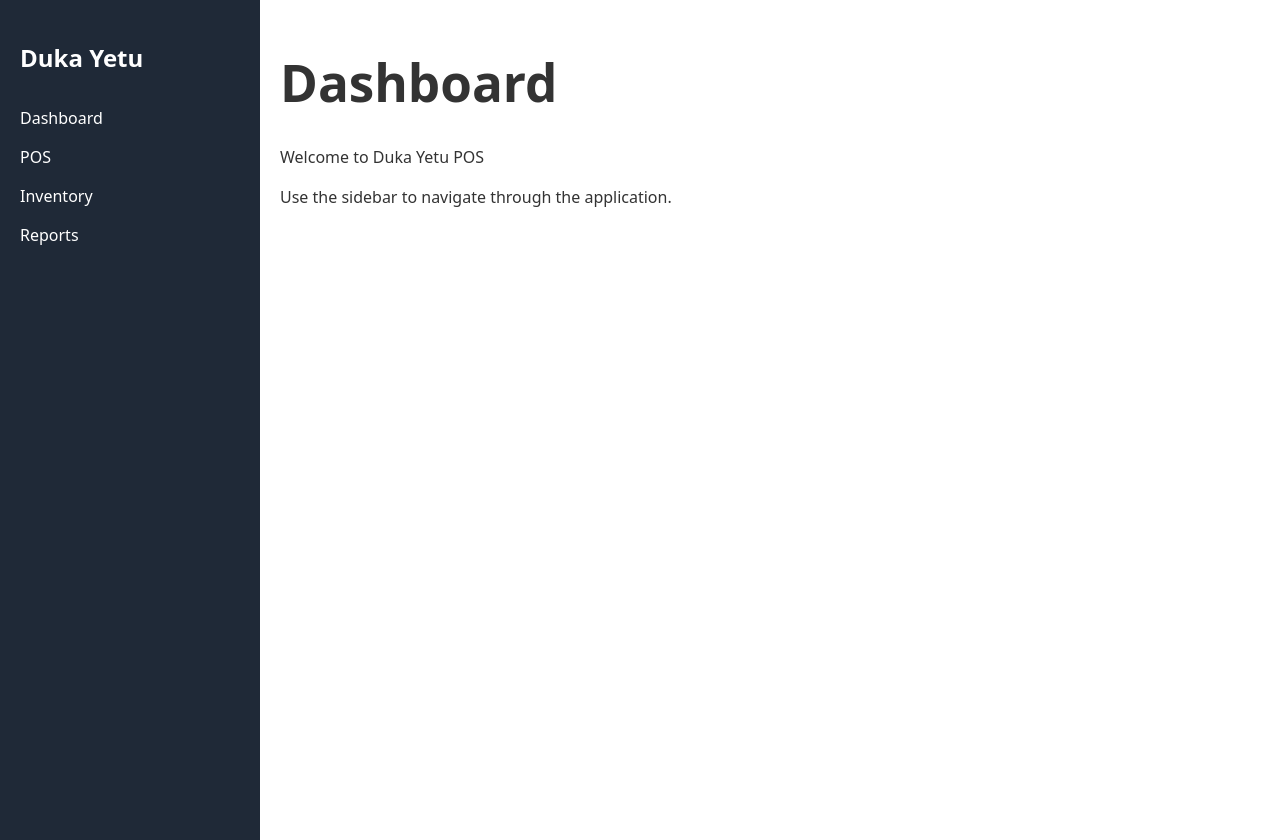
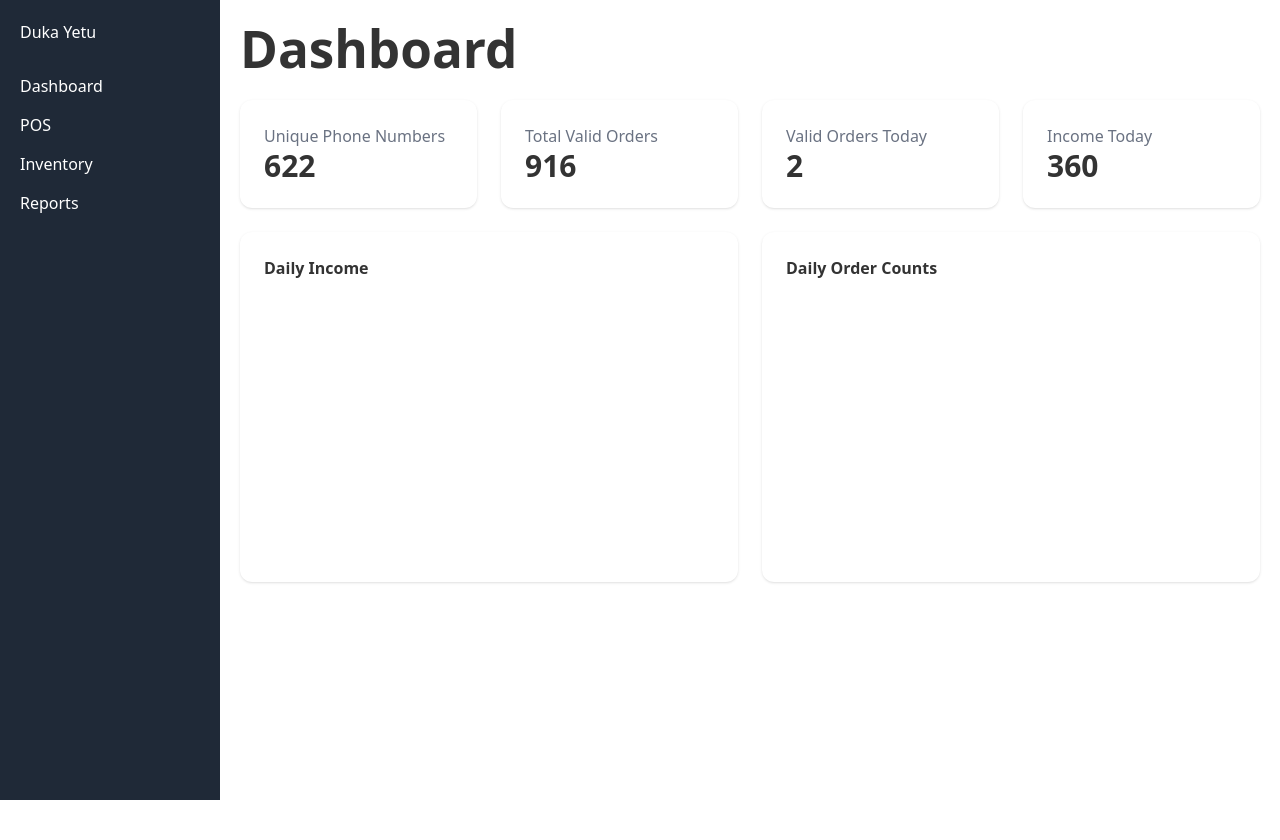
Before and after one commit to John-M23/Duka-Yetu, a React (Vite) app: page /dashboard in a window 1280 px wide. After the commit the page ends 800 px from the top, so only its background shows below. Built offline with nearby package versions, Linux system fonts and the light colour scheme.

Commit message:
added tailwind functionality abd created dashboard

```diff
--- a/package.json
+++ b/package.json
@@ -10,7 +10,7 @@
     "preview": "vite preview"
   },
   "dependencies": {
-    "@tailwindcss/vite": "^4.2.1",
+    "@tailwindcss/vite": "^4.2.4",
     "axios": "^1.13.6",
     "react": "^19.2.0",
     "react-dom": "^19.2.0",
@@ -28,7 +28,7 @@
     "eslint-plugin-react-refresh": "^0.4.24",
     "globals": "^16.5.0",
     "postcss": "^8.5.8",
-    "tailwindcss": "^4.2.1",
+    "tailwindcss": "^4.2.4",
     "vite": "^8.0.0-beta.13"
   },
   "overrides": {
--- a/src/index.css
+++ b/src/index.css
@@ -1,3 +1,4 @@
+@import "tailwindcss";
 html, body {
   margin: 0;
   padding: 0;
--- a/src/pages/Dashboard.jsx
+++ b/src/pages/Dashboard.jsx
@@ -1,11 +1,47 @@
 import DashboardLayout from "../Layouts/DashboardLayout";
-
 export default function Dashboard() {
   return (
     <DashboardLayout>
-      <h1>Dashboard</h1>
-      <p>Welcome to Duka Yetu POS</p>
-      <p>Use the sidebar to navigate through the application.</p>
+      <h1 className="text-2xl font-bold mb-6">Dashboard</h1>
+
+      {/* 🔹 Top Stats */}
+      <div className="grid grid-cols-1 md:grid-cols-2 lg:grid-cols-4 gap-6 mb-6">
+
+        <div className="bg-white p-6 rounded-xl shadow">
+          <p className="text-gray-500">Unique Phone Numbers</p>
+          <h2 className="text-3xl font-bold">622</h2>
+        </div>
+
+        <div className="bg-white p-6 rounded-xl shadow">
+          <p className="text-gray-500">Total Valid Orders</p>
+          <h2 className="text-3xl font-bold">916</h2>
+        </div>
+
+        <div className="bg-white p-6 rounded-xl shadow">
+          <p className="text-gray-500">Valid Orders Today</p>
+          <h2 className="text-3xl font-bold">2</h2>
+        </div>
+
+        <div className="bg-white p-6 rounded-xl shadow">
+          <p className="text-gray-500">Income Today</p>
+          <h2 className="text-3xl font-bold">360</h2>
+        </div>
+      </div>
+
+      {/* 🔹 Charts Section */}
+      <div className="grid grid-cols-1 lg:grid-cols-2 gap-6">
+
+        <div className="bg-white p-6 rounded-xl shadow h-[350px]">
+          <h3 className="font-semibold mb-4">Daily Income</h3>
+          {/* Chart goes here */}
+        </div>
+
+        <div className="bg-white p-6 rounded-xl shadow h-[350px]">
+          <h3 className="font-semibold mb-4">Daily Order Counts</h3>
+          {/* Chart goes here */}
+        </div>
+
+      </div>
     </DashboardLayout>
   );
 }
--- a/src/pages/Home.jsx
+++ b/src/pages/Home.jsx
@@ -20,7 +20,6 @@ export default function Home() {
               <Link to="/register" className="primary">
                 Start Free
               </Link>
-
               <button className="secondary" onClick={() => document.getElementById('features')?.scrollIntoView({ behavior: 'smooth' })}>Learn More</button>
             </div>
           </div>
```
Also changed, not shown: 1 other file (tests, documents, lock files or other folders).
